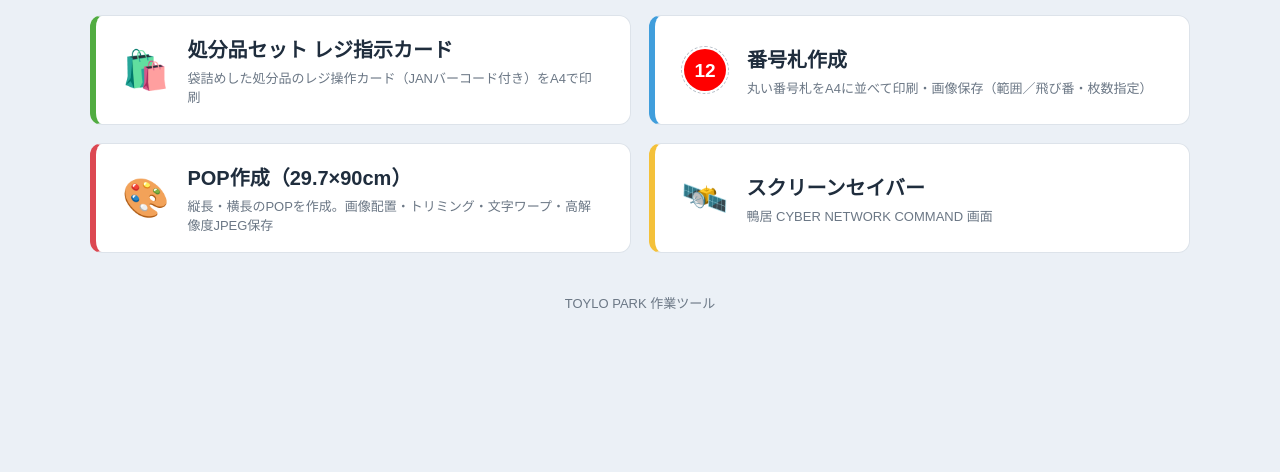
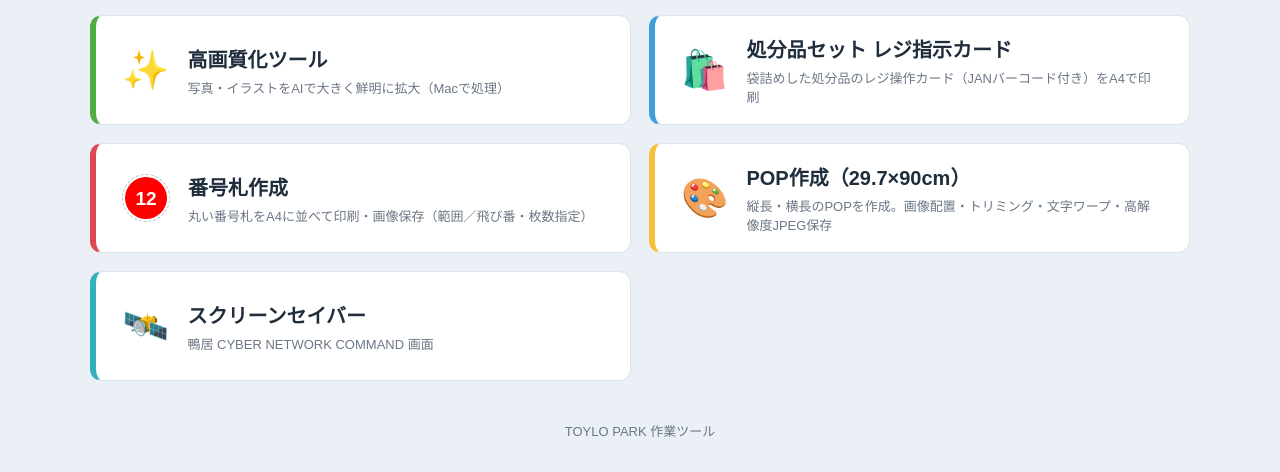
Before and after one commit to pirocchi2001/sagyo-tool, a plain HTML site: page index.html in a window 1280 px wide. Shown: the part 665-1137 px from the top of the page. Before the commit the page ends 1009 px from the top, so only its background shows below. Drawn offline with Linux system fonts and the light colour scheme.

Commit message:
高画質化ツール(Upscayl)をメニューに追加
Co-Authored-By: Claude Sonnet 5.5 <noreply@anthropic.com>

```diff
--- a/index.html
+++ b/index.html
@@ -118,6 +118,8 @@ const DEFAULT_ITEMS = [
    mpath:'https://pirocchi2001.github.io/hatsubai-calendar/', mdesc:'発売日・価格をスマホで確認（カード表示・PDF保存）'},
   {icon:'🔍', name:'スクショから文字認識', desc:'スクリーンショットを貼り付けるだけで文字認識。Excel・PDFに変換',
    path:'https://pirocchi2001.github.io/screenshot-ocr/'},
+  {icon:'✨', name:'高画質化ツール', desc:'写真・イラストをAIで大きく鮮明に拡大（Macで処理）',
+   path:'https://hiroshinomac-mini.tail387218.ts.net:8443/'},
   {icon:'🛍️', name:'処分品セット レジ指示カード', desc:'袋詰めした処分品のレジ操作カード（JANバーコード付き）をA4で印刷',
    path:'https://pirocchi2001.github.io/okaidoku-pack-jan/',
    mpath:'https://pirocchi2001.github.io/okaidoku-pack-jan/scan.html', mdesc:'商品のJANをカメラで読んでPCに送る（Mac経由）'},
```
